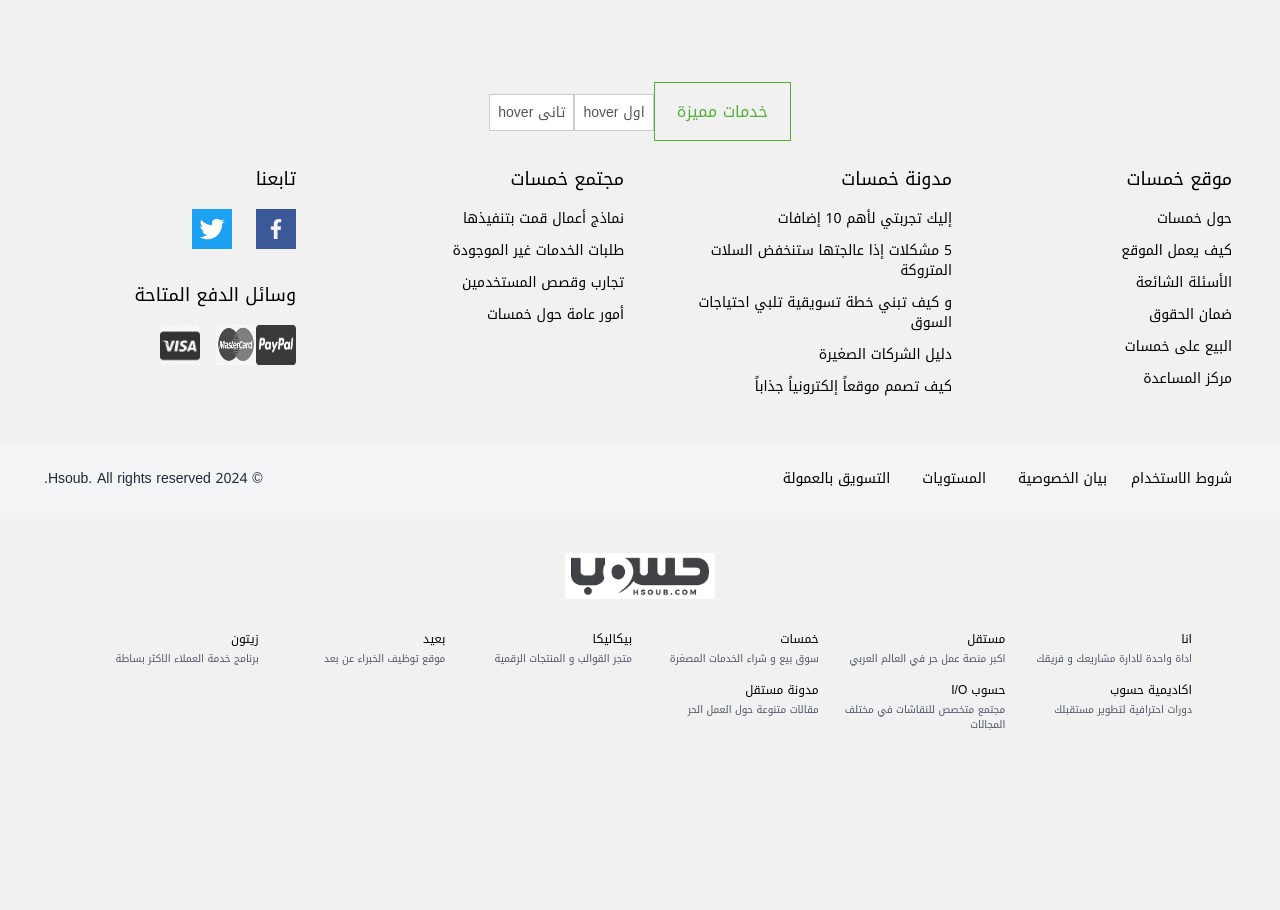
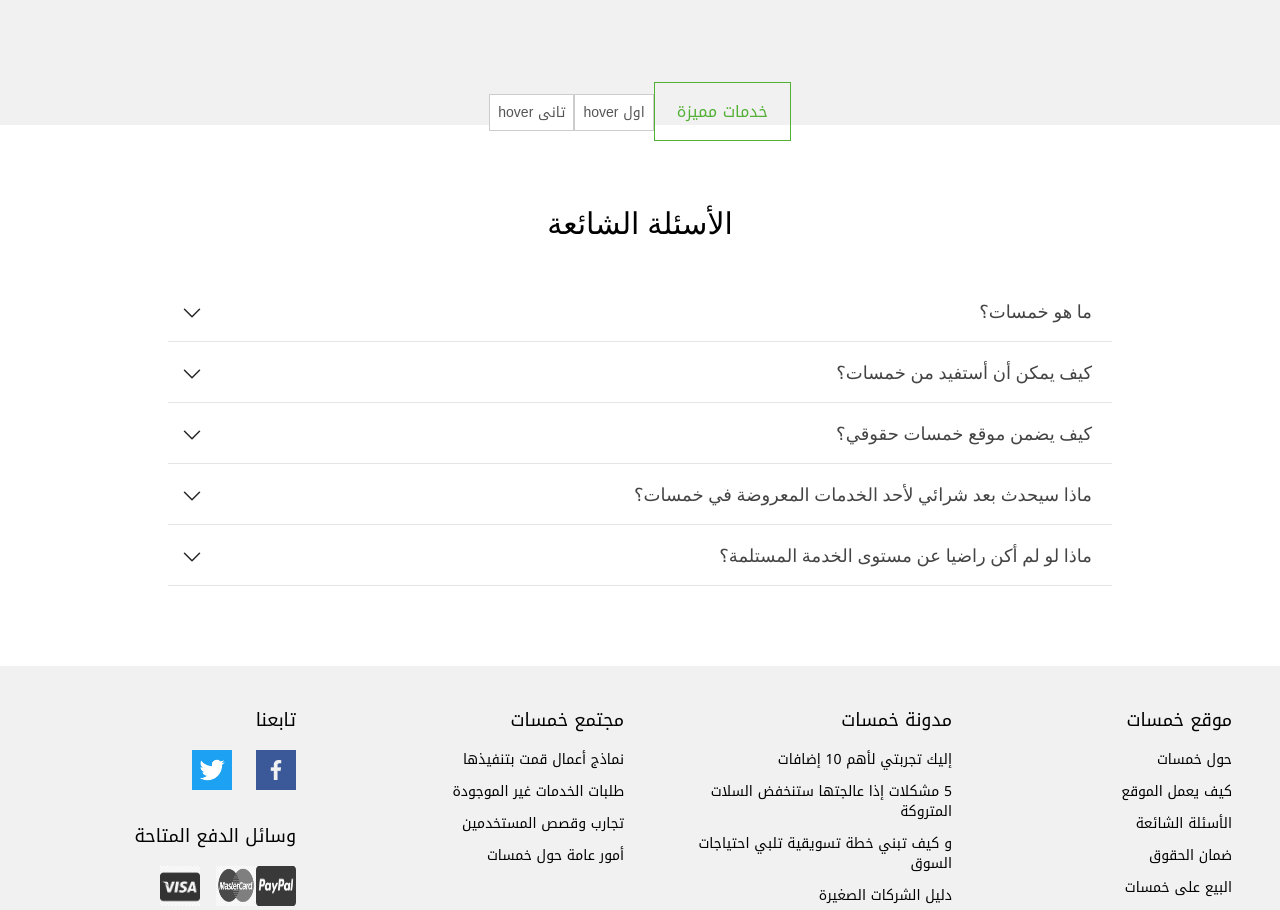
Before and after one commit to alwaleedibrahim/khamsat-clone, a Next.js app: page / in a window 1280 px wide. Shown: the part 1114-2024 px from the top of the page. Before the commit the page ends 1946 px from the top, so only its background shows below. Built offline with nearby package versions, Linux system fonts and the light colour scheme.

Commit message:
FIX:hidrated fix

```diff
--- a/src/app/_components/home/QuestionSection.tsx
+++ b/src/app/_components/home/QuestionSection.tsx
@@ -1,7 +1,7 @@
 "use client";
 import { useState } from "react";
 
-const accordionItems = [
+const questionListItems = [
   {
     title: "ما هو خمسات؟",
     content:
@@ -11,7 +11,7 @@
     title: "كيف يمكن أن أستفيد من خمسات؟",
     content: [
       "قد يتوقف إطلاق شركتك على تصميم شعار، أو يتوقف عملك بسبب الحاجة لمحتوى متجدد لموقعك، ربما تملك فكرة رائعة لبرنامج أو تطبيق ولكن ليست لديك أدنى فكرة عن البرمجة والتطوير، لديك بحث دراسي أو ترجمة مطلوبة في وقت معين وتحتاج لمن يساعدك فيها.",
-      <p className="block h-5"> </p>,
+      <span className="block h-5"> </span>,
       "يوفّر خمسات كل الخدمات الإبداعية والاحترافية التي تحتاجها لتنمية وتطوير أعمالك، والتي يمكن طلبها من أشخاص موهوبين مستعدين لخدمتك في إنجاز مهامك بسهولة عبر الإنترنت وبأسعار اقتصادية تتناسب مع الأفراد ورواد الأعمال من أصحاب المشاريع الناشئة.",
     ],
   },
@@ -49,7 +49,7 @@
         className="accordion max-w-screen-lg  sm:px-0 md:px-10"
         id="accordionExample"
       >
-        {accordionItems.map((item, index) => (
+        {questionListItems.map((item, index) => (
           <div
             key={index}
             className="border-neutral-200 bg-white  border-b dark:border-neutral-600 dark:bg-body-dark"
--- a/src/app/page.tsx
+++ b/src/app/page.tsx
@@ -1,3 +1,4 @@
+import QuestionSection from "./_components/home/QuestionSection";
 import RecommendServices from "./_components/home/RecommendServices";
 import SnippetSection from "./_components/home/SnippetSection";
 import ButtonB from "./_components/reusable/buttons/ButtonB";
@@ -16,6 +17,7 @@
       <ButtonB text="خدمات مميزة" />
       <TagButton text="اول hover" extraStyle="hover:bg-primary" />
       <TagButton text="تانى hover" extraStyle="hover:bg-bColor" />
+      <QuestionSection/>
     </div>
   );
 }
```
